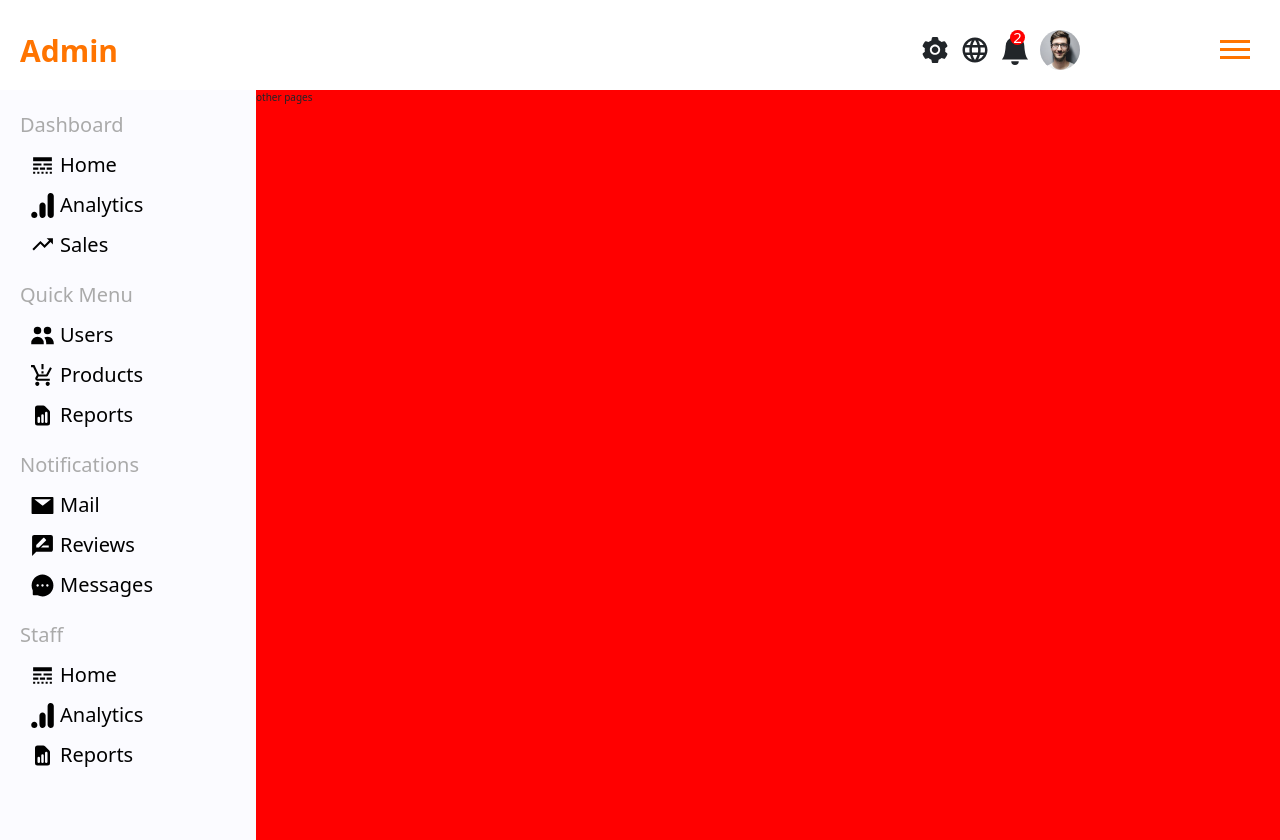
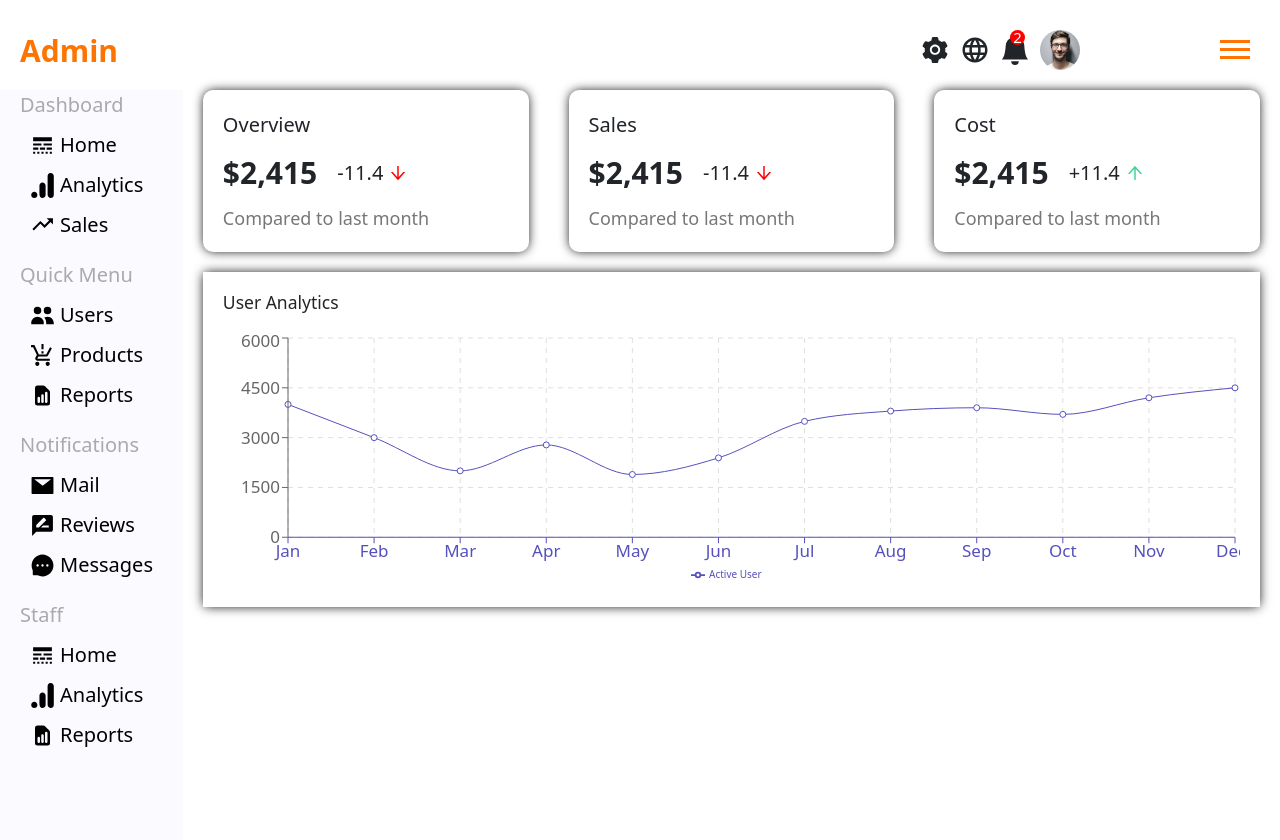
Before and after one commit to NamNguyenGit/BraShop, a React (Create React App) app: page /manager in a window 1280 px wide. Built offline with nearby package versions, Linux system fonts and the light colour scheme.

Commit message:
Style Chart

```diff
--- /dev/null
+++ b/src/components/Admin/Chart/Chart.js
@@ -0,0 +1,32 @@
+import {
+  LineChart,
+  Line,
+  XAxis,
+  YAxis,
+  CartesianGrid,
+  Tooltip,
+  Legend,
+  ResponsiveContainer,
+} from "recharts";
+
+const Chart = ({ title, data, dataKey, grid }) => {
+  return (
+    <>
+      <div className="chart">
+        <h3 className="chart__title">{title}</h3>
+        <ResponsiveContainer width="100%" aspect={4 / 1}>
+          <LineChart data={data}>
+            {grid && <CartesianGrid strokeDasharray="5 5" stroke="#e0dfdf" />}
+            <XAxis dataKey="name" style={{}} stroke="#5550bd" />
+            <Line type="monotone" dataKey={dataKey} stroke="#5550bd" />
+            <YAxis />
+            <Legend />
+           <Tooltip />
+          </LineChart>
+        </ResponsiveContainer>
+      </div>
+    </>
+  );
+};
+
+export default Chart;
--- /dev/null
+++ b/src/components/Admin/Data/ChartData.js
@@ -0,0 +1,51 @@
+const userData = [
+  {
+    name: "Jan",
+    "Active User": 4000,
+  },
+  {
+    name: "Feb",
+    "Active User": 3000,
+  },
+  {
+    name: "Mar",
+    "Active User": 2000,
+  },
+  {
+    name: "Apr",
+    "Active User": 2780,
+  },
+  {
+    name: "May",
+    "Active User": 1890,
+  },
+  {
+    name: "Jun",
+    "Active User": 2390,
+  },
+  {
+    name: "Jul",
+    "Active User": 3490,
+  },
+  {
+    name: "Aug",
+    "Active User": 3800,
+  },
+  {
+    name: "Sep",
+    "Active User": 3900,
+  },
+  {
+    name: "Oct",
+    "Active User": 3700,
+  },
+  {
+    name: "Nov",
+    "Active User": 4200,
+  },
+  {
+    name: "Dec",
+    "Active User": 4500,
+  },
+];
+export default userData;
--- /dev/null
+++ b/src/components/Admin/Featured/Featured.js
@@ -0,0 +1,45 @@
+import {AiOutlineArrowDown, AiOutlineArrowUp} from "react-icons/ai";
+
+
+const Featured = () => {
+    return (
+        <>
+        <div className="featured">
+            <div className="featured__featuredItem">
+                <span className="featured__featuredTitle">
+                    Overview
+                </span>
+                <div className="featured__featuredMoneyContainer">
+                    <span className="featured__featuredMoneyContainer__featuredMoney">$2,415</span>
+                    <span className="featured__featuredMoneyContainer__featuredMoneyRate">-11.4 <AiOutlineArrowDown size={20} className="featuredIcon" /> </span>
+                </div>
+                <span className="featured__featuredSub">Compared to last month</span>
+            </div>
+
+            <div className="featured__featuredItem">
+                <span className="featured__featuredTitle">
+                    Sales
+                </span>
+                <div className="featured__featuredMoneyContainer">
+                    <span className="featured__featuredMoneyContainer__featuredMoney">$2,415</span>
+                    <span className="featured__featuredMoneyContainer__featuredMoneyRate">-11.4 <AiOutlineArrowDown size={20} className="featuredIcon" /> </span>
+                </div>
+                <span className="featured__featuredSub">Compared to last month</span>
+            </div>
+
+            <div className="featured__featuredItem">
+                <span className="featured__featuredTitle">
+                    Cost
+                </span>
+                <div className="featured__featuredMoneyContainer">
+                    <span className="featured__featuredMoneyContainer__featuredMoney">$2,415</span>
+                    <span className="featured__featuredMoneyContainer__featuredMoneyRate">+11.4 <AiOutlineArrowUp size={20} className="featuredIconUp" /> </span>
+                </div>
+                <span className="featured__featuredSub">Compared to last month</span>
+            </div>
+        </div>
+        </>
+     );
+}
+
+export default Featured;
--- /dev/null
+++ b/src/components/Admin/pages/Homepage.js
@@ -0,0 +1,15 @@
+import Featured from "../Featured/Featured";
+import Chart from "../Chart/Chart";
+import userData from "../Data/ChartData" ;
+const Homepage = () => {
+    return (
+        <>
+        <div className="home">
+            <Featured />
+            <Chart data={userData} title="User Analytics" dataKey="Active User" grid/>
+        </div>
+        </>
+     );
+}
+
+export default Homepage;
--- a/src/main.scss
+++ b/src/main.scss
@@ -24,3 +24,6 @@
 @use "scss/components/toggle";
 @use "scss/components/topbar";
 @use "scss/components/sidebar";
+@use "scss/components/homepage";
+@use "scss/components/featured";
+@use "scss/components/chart";
--- a/src/pages/Manager.js
+++ b/src/pages/Manager.js
@@ -1,6 +1,7 @@
 import { Helmet } from "react-helmet-async";
 import SideBar from "../components/Admin/SideBar";
 import TopBar from "../components/Admin/TopBar";
+import Homepage from "../components/Admin/pages/Homepage";
 const Manager = () => {
   return (
     <>
@@ -11,7 +12,7 @@ const Manager = () => {
       <TopBar />
       <div className="containerAdmin">
         <SideBar />
-        <div className="others" >other pages</div>
+        <Homepage />
       </div>
     </>
   );
--- /dev/null
+++ b/src/scss/components/_chart.scss
@@ -0,0 +1,12 @@
+@use "../abstracts" as *;
+
+.chart {
+    margin: 2rem;
+    padding: 2rem;
+    -webkit-box-shadow: 0px 0px 11px -1px #000000;
+    box-shadow: 0px 0px 11px -1px #000000;
+    &__title {
+        margin-bottom: 2rem;
+    }
+
+}
--- /dev/null
+++ b/src/scss/components/_featured.scss
@@ -0,0 +1,38 @@
+@use "../abstracts" as *;
+
+.featured {
+    width: 100%;
+    display: flex;
+    justify-content: space-between;
+    &__featuredItem {
+        flex: 1;
+        margin: 0 2rem;
+        padding: 2rem;
+        border-radius: 1rem;
+        cursor: pointer;
+        -webkit-box-shadow: 0px 0px 11px -1px #000000;
+        box-shadow: 0px 0px 11px -1px #000000;
+    }
+    &__featuredTitle {
+        font-size: 2rem;
+    }
+    &__featuredMoneyContainer {
+        margin: 1rem 0;
+        display: flex;
+        align-items: center;
+        &__featuredMoney {
+            font-size: 3rem;
+            font-weight: 600;
+        }
+        &__featuredMoneyRate {
+            font-size: 2rem;
+            display: flex;
+            align-items: center;
+            margin-left: 2rem;
+        }
+    }
+    &__featuredSub {
+        font-size: 1.8rem;
+        color: $silverDark;
+    }
+}
--- /dev/null
+++ b/src/scss/components/_homepage.scss
@@ -0,0 +1,5 @@
+@use "../abstracts" as *;
+
+.home {
+    flex: 6;
+}
--- a/src/scss/components/_sidebar.scss
+++ b/src/scss/components/_sidebar.scss
@@ -7,7 +7,7 @@
     position: sticky;
     top: 5rem;
     &__wrapper {
-        padding: 2rem;
+        padding: 0 0 0 2rem ;
         color: $black;
     }
     &__menu {
--- a/src/scss/utils/utils.scss
+++ b/src/scss/utils/utils.scss
@@ -99,13 +99,32 @@
 
 .containerAdmin {
     display: flex;
+    margin-top: 1rem;
 }
 
-.others {
-    flex: 4;
-    background-color: red;
-}
 
 .mr-5 {
     margin-right: 0.5rem;
 }
+
+.featuredIcon {
+    font-size: 1.4rem;
+    margin-left: 0.5rem;
+    color: $red;
+}
+
+.featuredIconUp {
+    font-size: 1.4rem;
+    margin-left: 0.5rem;
+    color: $green;
+}
+
+.recharts-tooltip-label {
+    font-size: 3rem;
+}
+.recharts-tooltip-item-list {
+    font-size: 2rem;
+}
+tspan {
+    font-size: 1.7rem;
+}
```
Also changed, not shown: src/main.css.
